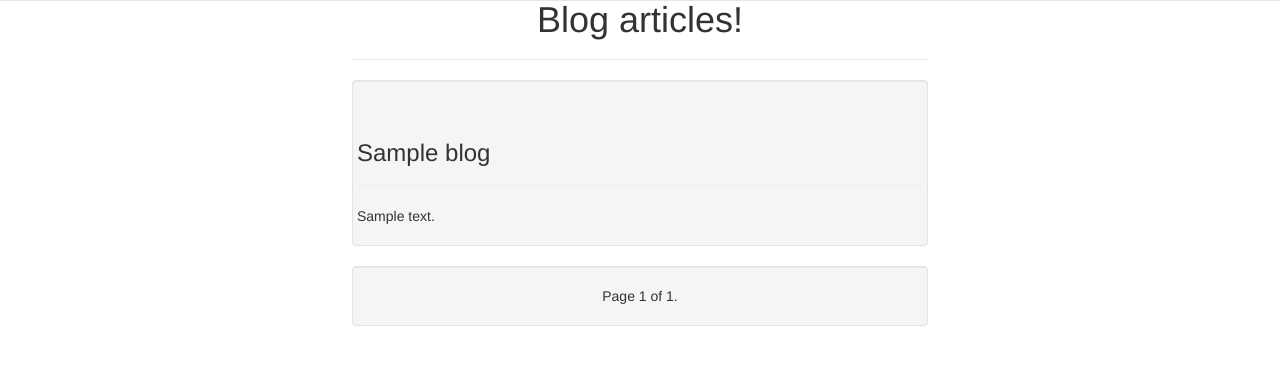
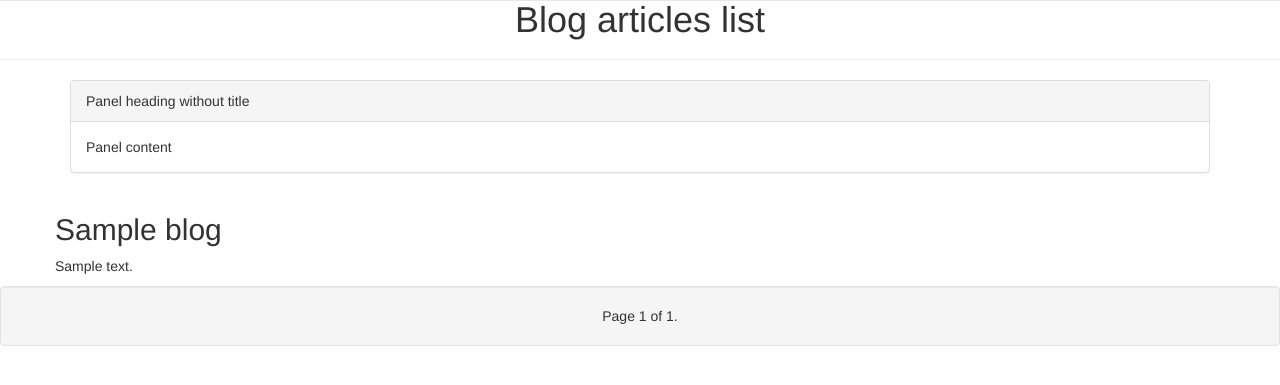
Before and after one commit to riccardolorenzon/simple_blog, a Django app: template templates/blogtemplate.html in a window 1280 px wide. Shown: the part 50-435 px from the top of the page. Run offline with Django 3.2, Linux system fonts and the light colour scheme; the template is opened without the code that fills it: most values are stand-ins (such as "Sample title", 1, 10 or a date in 2020); parts of the project's set-up code (start-up, migrations or seed data) failed here and were passed over; some libraries are stand-ins or nearby versions.

Commit message:
added article/section layout

```diff
--- a/blogapp/serializers.py
+++ b/blogapp/serializers.py
@@ -14,7 +14,7 @@
         fields = ('url', 'name')
 
 class BlogArticleSerializer(serializers.HyperlinkedModelSerializer):
-    author = serializers.HyperlinkedIdentityField(view_name='user-detail', format='json')
+    author = serializers.HyperlinkedRelatedField(read_only = True, view_name='user-detail', format='xml')
     class Meta:
         model = BlogArticle
         fields = ('title', 'blog_content', 'author')
--- a/simple_blog/urls.py
+++ b/simple_blog/urls.py
@@ -2,7 +2,7 @@
 from blogapp import views
 from blogapp.views import UserViewSet, GroupViewSet, BlogArticleViewSet
 from django.contrib import admin
-from rest_framework import routers, serializers, viewsets
+from rest_framework import routers
 
 # Routers provide an easy way of automatically determining the URL conf.
 router = routers.DefaultRouter()
--- a/templates/blogtemplate.html
+++ b/templates/blogtemplate.html
@@ -7,9 +7,6 @@
 <body>
     <style type="text/css">
         .centerdiv {
-            width:45%;
-            margin-left: auto;
-            margin-right: auto;
             margin-top: 50px;
             text-align: center;
         }
@@ -21,11 +18,7 @@
         }
         .blog{
             margin-top: 0px;
-            width: 45%;
-            margin-left: auto;
-            margin-right: auto;
         }
-
     </style>
 
     <nav class="navbar navbar-default navbar-fixed-top" role="navigation">
@@ -41,16 +34,29 @@
     </nav>
 
     <div class="page-header centerdiv">
-        <h1>Blog articles!</h1>
+        <h1>Blog articles list</h1>
     </div>
-    <div class="container well blog">
+
+    <div class="container">
         {% for blog in blogs %}
+            <div class="panel panel-default">
+                <div class="panel-heading">
+                    Panel heading without title
+                </div>
+                <div class="panel-body">
+                    Panel content
+                </div>
+            </div>
             <div class="row">
-                <div class="span12">
-                    <div class="page-header">
-                        <h3>{{ blog.title }}</h3>
-                    </div>
+                <div class="span4">
+                    <article>
+                        <section>
+                            <h2>{{ blog.title }}</h2>
+                            <p>
                                 {{ blog.blog_content }}
+                            </p>
+                        </section>
+                    </article>
                 </div>
             </div>
         {% endfor %}
```
Also changed, not shown: db.sqlite3, 2 other files. Lines whose indentation alone changed are shown as unchanged.
